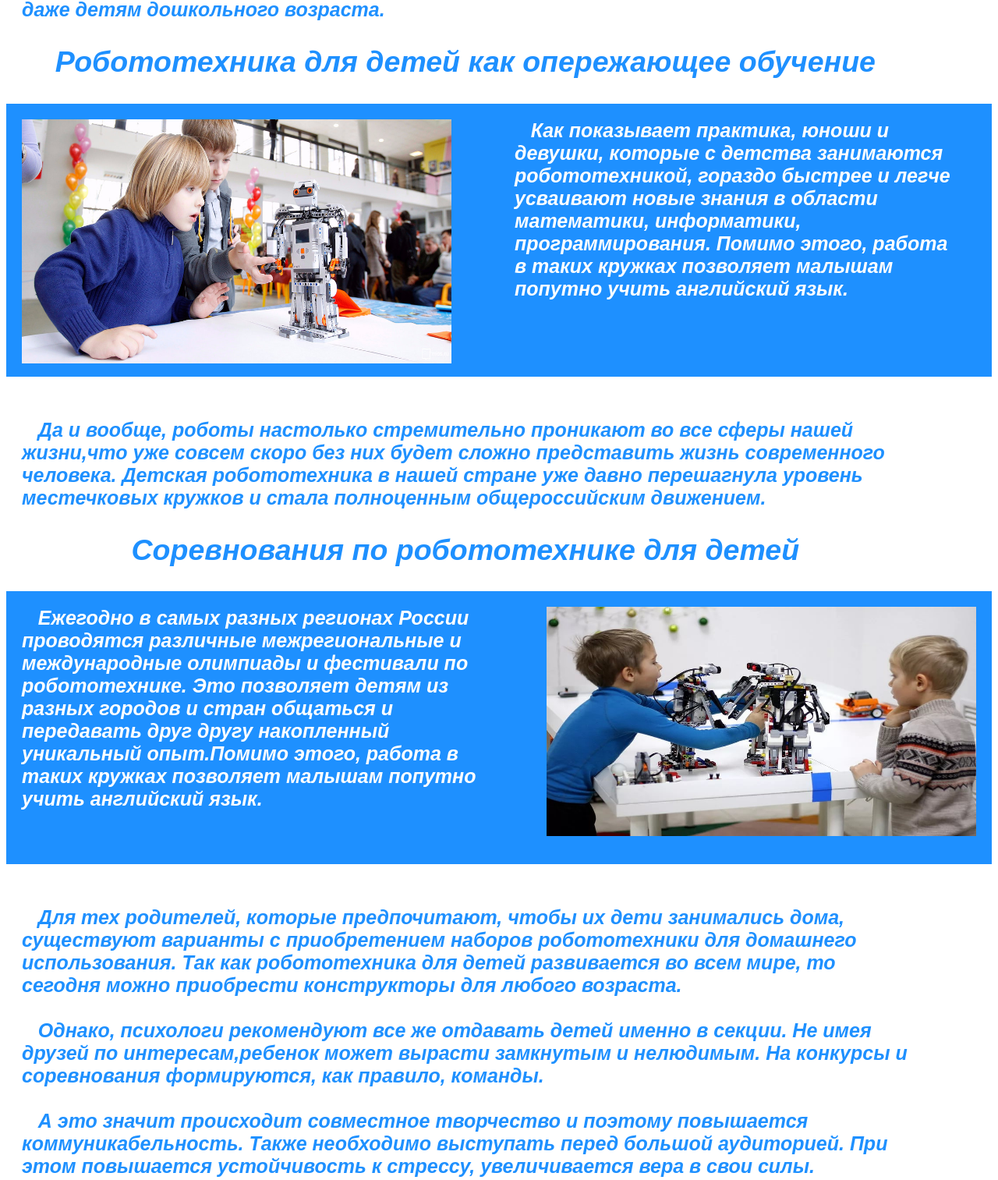
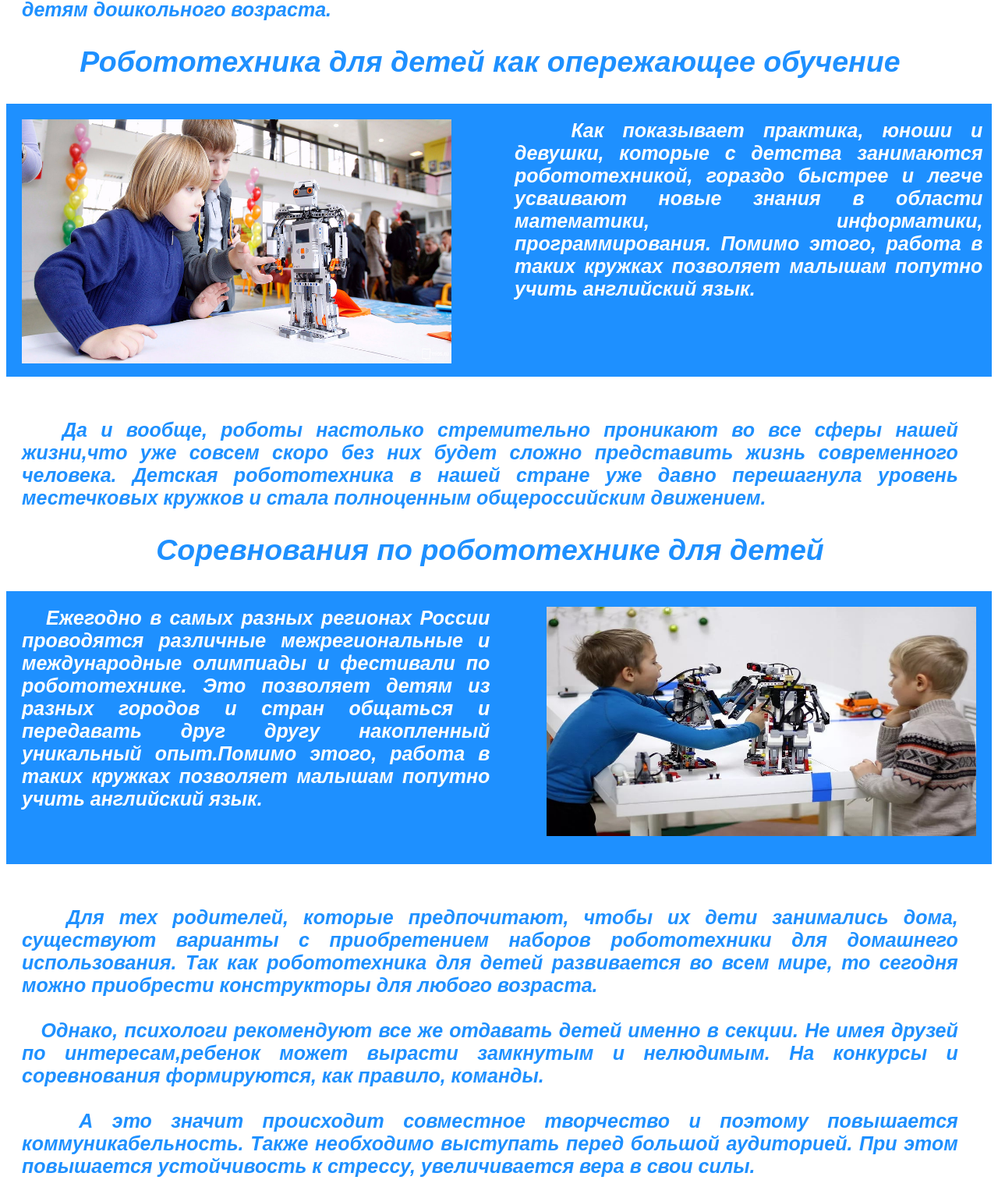
Before and after one commit to PaDJee/02_02_Zerova, a plain HTML site: page index.html in a window 1280 px wide. Shown: the part 990-2503 px from the top of the page at 78% size. Drawn offline with Linux system fonts and the light colour scheme.

Commit message:
Add files via upload

```diff
--- a/Style.css
+++ b/Style.css
@@ -61,11 +61,12 @@ a {
 
 }
 .Text1{
-    width: 90%;
+    width: 95%;
     color: dodgerblue;
     font-family: Arial, Helvetica, sans-serif;
     font-size: 25px;
     margin-left: 20px;
+    text-align: justify;
 }
 .t{
     margin-left: 50px;
@@ -79,6 +80,7 @@ a {
     display: grid;
     grid-template-columns: repeat(auto-fit,minmax(450px,1fr));
     grid-template-rows: 350px;
+    text-align: justify;
 }
 .bti1{
     margin-left: 20px;
@@ -88,7 +90,7 @@ a {
 .tb1{
     margin-top: 20px;
     background: dodgerblue;
-    width:90%;
+    width:95%;
     margin-left: 20px;
     margin-bottom: 20px;
 }
@@ -101,6 +103,7 @@ a {
     display: grid;
     grid-template-columns: repeat(auto-fit,minmax(400px,1fr));
     grid-template-rows: 350px;
+    text-align: justify;
 }
 .bti2{
     margin-right: 20px;
@@ -111,7 +114,7 @@ a {
 .tb2{
     margin-top: 20px;
     background: dodgerblue;
-    width:94%;
+    width:95%;
     margin-bottom: 20px;
     margin-left: 20px;
     float: left;
```
Also changed, not shown: index.html (line endings or trailing spaces).
